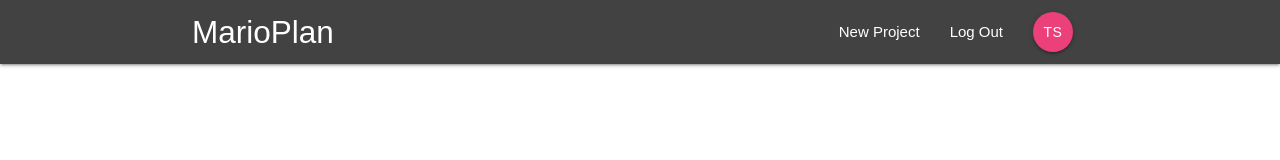
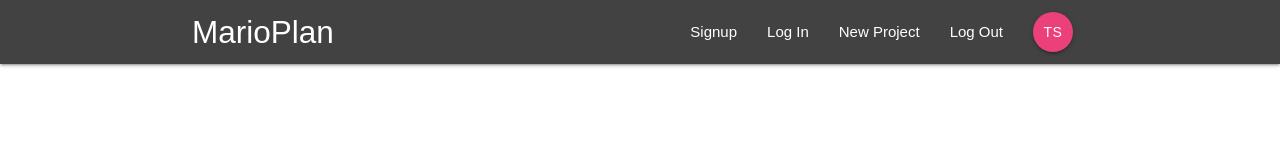
Before and after one commit to tylersweeney/full-react-app, a React (Create React App) app in the folder marioplanner/: page / in a window 1280 px wide. Shown: the top 160 px of the page. Built offline with nearby package versions, Linux system fonts and the light colour scheme.

Commit message:
create SignedOutLinks component

```diff
--- a/marioplanner/src/components/layout/Navbar.js
+++ b/marioplanner/src/components/layout/Navbar.js
@@ -1,13 +1,14 @@
 import React from 'react'
 import {Link} from 'react-router-dom'
 import SignedInLinks from './SignedInLinks'
-
+import SignedOutLinks from './SignedOutLinks'
 const Navbar = () => {
     return(
         <nav className="nav-wrapper grey darken-3">
             <div className="container">
             <Link to='/' className="brand-logo">MarioPlan</Link>
             <SignedInLinks />
+            <SignedOutLinks />
             </div>
         </nav>
     )
--- a/marioplanner/src/components/layout/SignedOutLinks.js
+++ b/marioplanner/src/components/layout/SignedOutLinks.js
@@ -0,0 +1,13 @@
+import React from 'react'
+import {NavLink} from 'react-router-dom'
+
+const SignedOutLinks = () => {
+    return(
+        <ul className="right">
+            <li><NavLink to='/'>Signup</NavLink></li>
+            <li><NavLink to='/'>Log In</NavLink></li>
+        </ul>
+    )
+}
+
+export default SignedOutLinks
```
